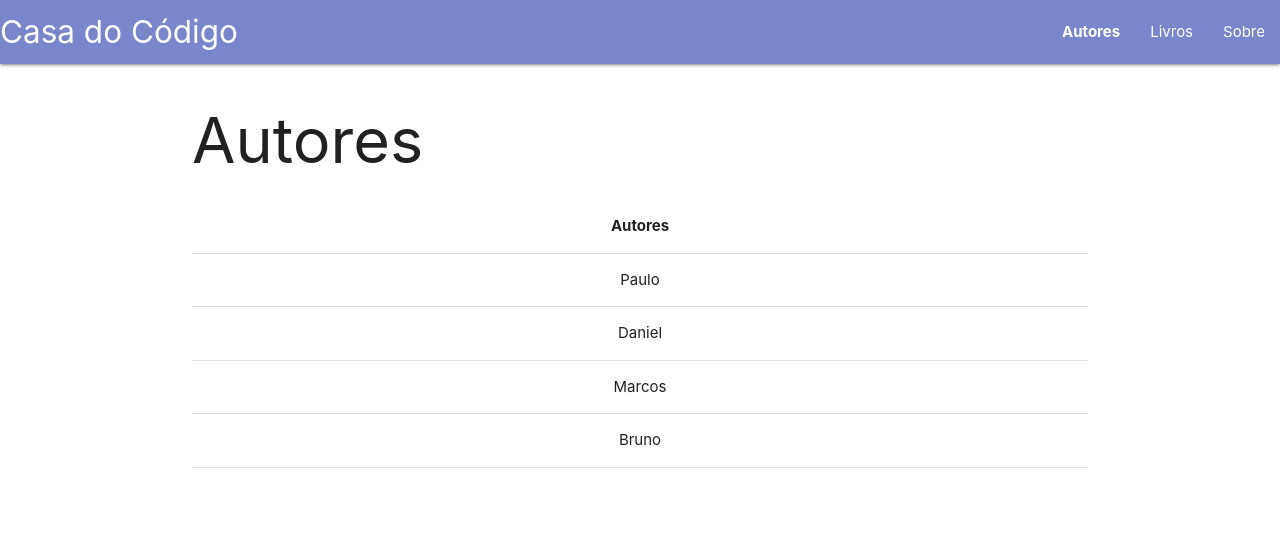
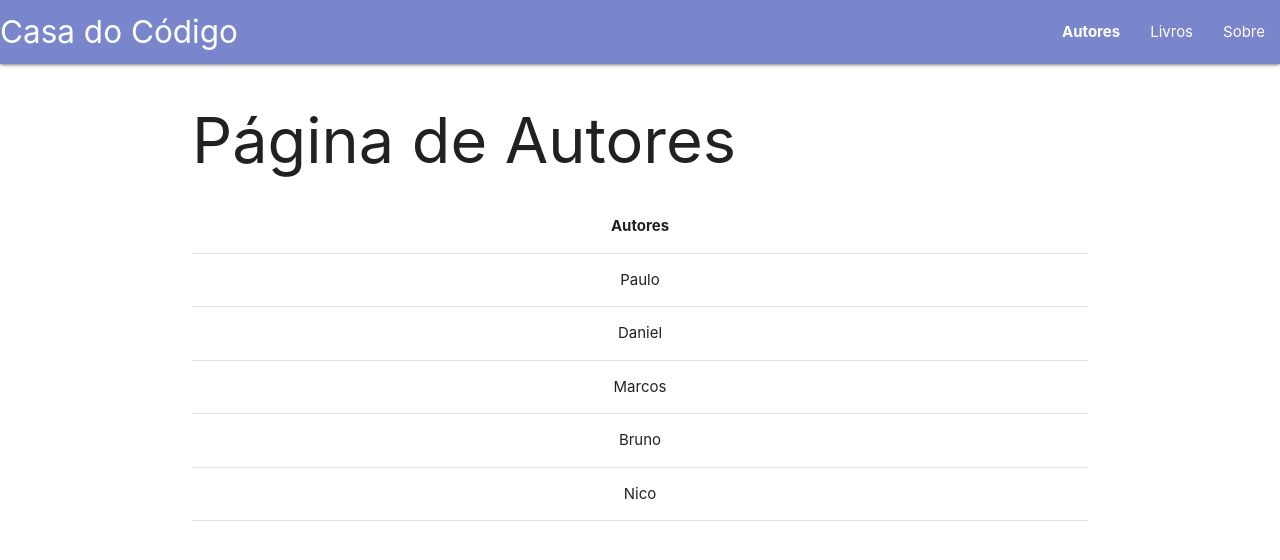
Before and after one commit to danilotecoliveira/react-course, a React (Create React App) app: page /autores in a window 1280 px wide. Shown: the top 560 px of the page. Built offline with nearby package versions, Linux system fonts and the light colour scheme.

Commit message:
Refatorando os componentes de tabelas

```diff
--- a/src/Autores.js
+++ b/src/Autores.js
@@ -1,33 +1,64 @@
 import React, { Fragment, Component } from 'react';
 import Header from './Header';
-import TabelaAutores from './TabelaAutores';
+//import TabelaAutores from './TabelaAutores';
+import DataTable from './DataTable';
 
 class Autores extends Component {
 
-    state = {
+    constructor(props) {
+        super(props);
+
+        this.state = {
             autores: [
                 {
-            nome: 'Paulo'
+                  nome: 'Paulo',
+                  livro: 'React',
+                  preco: '1000'
                 },
                 {
-            nome: 'Daniel'
+                  nome: 'Daniel',
+                  livro: 'Java',
+                  preco: '99'
                 },
                 {
-            nome: 'Marcos'
+                  nome: 'Marcos',
+                  livro: 'Design',
+                  preco: '150'
                 },
                 {
-            nome: 'Bruno'
+                  nome: 'Bruno',
+                  livro: 'DevOps',
+                  preco: '100'
+                },
+                {
+                  nome: 'Nico',
+                  livro: 'Java',
+                  preco: '9999'
                 }
               ],
+              titulo: 'Autores'
         };
+      }
+
+    // render() {
+    //     return (
+    //         <Fragment>
+    //             <Header />
+    //             <div className="container mb-10">
+    //                 <h1>Autores</h1>
+    //                 <TabelaAutores autores = { this.state.autores } />
+    //             </div>
+    //         </Fragment>
+    //     );
+    // }
 
     render() {
         return (
             <Fragment>
                 <Header />
-                <div className="container mb-10">
-                    <h1>Autores</h1>
-                    <TabelaAutores autores = { this.state.autores } />
+                <div className='container'>
+                    <h1>Página de Autores</h1>
+                    <DataTable dados={this.state.autores} titulo={this.state.titulo} colunas={['nome']}/>
                 </div>
             </Fragment>
         );
--- /dev/null
+++ b/src/DataTable.js
@@ -0,0 +1,26 @@
+import React from 'react';
+
+const DataTable = props => {
+
+    let linhas = props.dados.map((item, index) =>
+        <tr key={index}>
+            {props.colunas.map((coluna) =>
+                <td key={`${index}${item[coluna]}`}>{item[coluna]}</td>)}
+        </tr>);
+
+    return (
+        <table className='centered highlight'>
+            <thead>
+                <tr>
+                    <th>{props.titulo}</th>
+                </tr>
+            </thead>
+            <tbody>
+                {linhas}
+            </tbody>
+        </table>
+    );
+
+}
+
+export default DataTable;
--- a/src/Livros.js
+++ b/src/Livros.js
@@ -1,33 +1,64 @@
 import React, { Fragment, Component } from 'react';
 import Header from './Header';
-import TabelaLivros from './TabelaLivros';
+//import TabelaLivros from './TabelaLivros';
+import DataTable from './DataTable';
 
 class Livros extends Component {
 
-    state = {
-        livros: [
+  constructor(props) {
+    super(props);
+
+    this.state = {
+        autores: [
             {
-            livro: 'React'
+              nome: 'Paulo',
+              livro: 'React',
+              preco: '1000'
             },
             {
-            livro: 'Java'
+              nome: 'Daniel',
+              livro: 'Java',
+              preco: '99'
             },
             {
-            livro: 'Design'
+              nome: 'Marcos',
+              livro: 'Design',
+              preco: '150'
             },
             {
-            livro: 'DevOps'
+              nome: 'Bruno',
+              livro: 'DevOps',
+              preco: '100'
+            },
+            {
+              nome: 'Nico',
+              livro: 'Java',
+              preco: '9999'
             }
           ],
+          titulo: 'Livros'
     };
+  }
+
+  // render() {
+  //       return (
+  //           <Fragment>
+  //               <Header />
+  //               <div className="container mb-10">
+  //                   <h1>Livros</h1>
+  //                   <TabelaLivros livros = { this.state.livros } />
+  //               </div>
+  //           </Fragment>
+  //       );
+  //   }
 
   render() {
     return (
         <Fragment>
             <Header />
-                <div className="container mb-10">
-                    <h1>Livros</h1>
-                    <TabelaLivros livros = { this.state.livros } />
+            <div className='container'>
+                <h1>Página de Livros</h1>
+                <DataTable dados={this.state.autores} titulo={this.state.titulo} colunas={['livro']}/>
             </div>
         </Fragment>
     );
```
Lines whose indentation alone changed are shown as unchanged.
